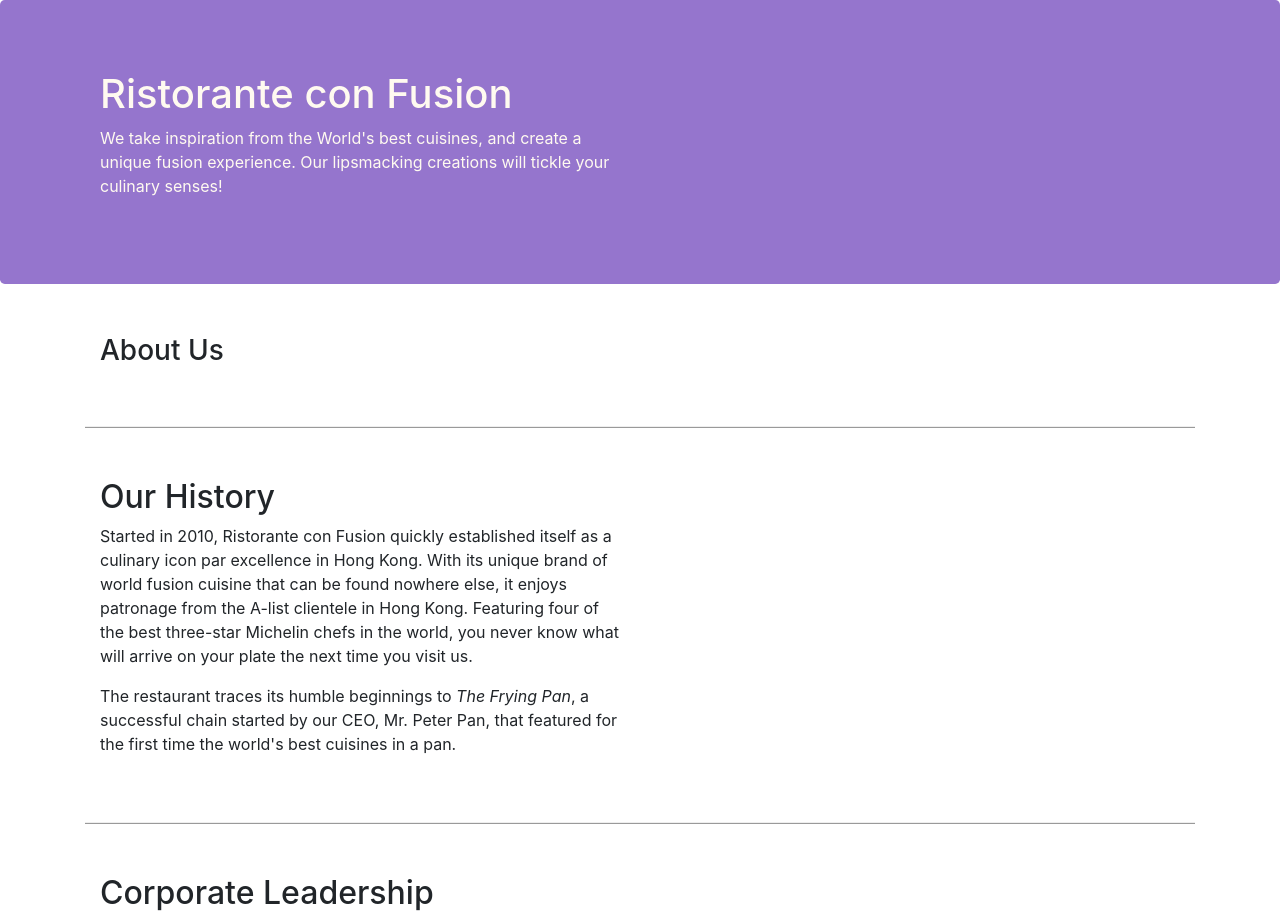
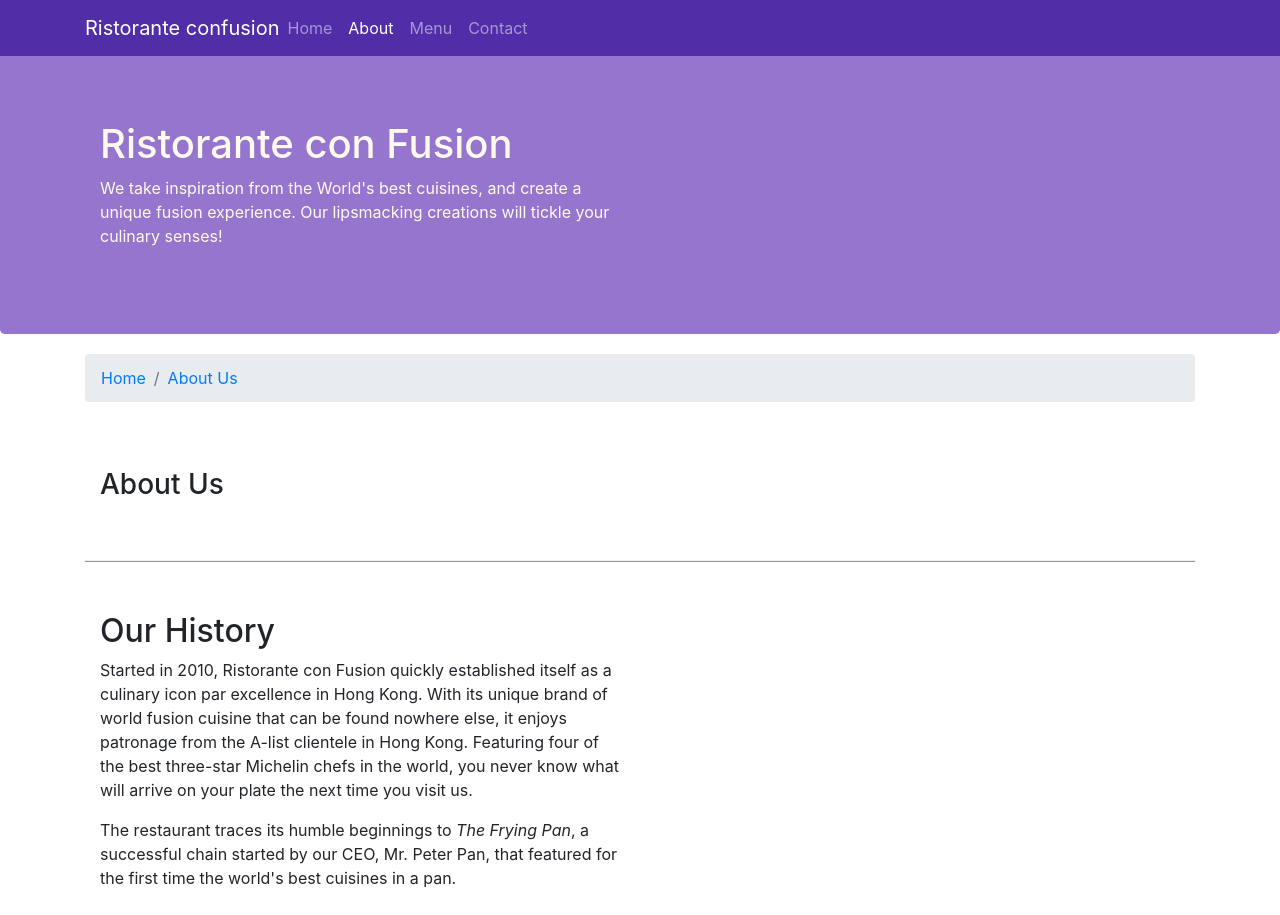
Before and after one commit to Monarene/Bootstrap-Repo-1, a website: page aboutus.html in a window 1280 px wide. Shown: the top 915 px of the page. Drawn offline with nearby package versions, Linux system fonts and the light colour scheme.

Commit message:
Navigation lesson

```diff
--- a/aboutus.html
+++ b/aboutus.html
@@ -15,6 +15,23 @@
 </head>
 
 <body>
+    <nav class="navbar navbar-dark navbar-expand-sm bg-primary fixed-top">
+        <div class="container">
+            <button class="navbar-toggler" type="button" data-toggle="collapse" data-target="#Navbar">
+                <span class="navbar-toggler-icon"></span>
+            </button>
+            <a class="navbar-brand mr-auto" href="#">Ristorante confusion</a>
+            <div class="collapse navbar-collapse" id="Navbar">
+                <ul class="navbar-nav mr-auto" >
+                    <li class="nav-item"><a class="nav-link" href="index.html">Home</a></li>
+                    <li class="nav-item active"><a class="nav-link" href="#">About</a></li>
+                    <li class="nav-item"><a class="nav-link" href="#">Menu</a></li>
+                    <li class="nav-item"><a class="nav-link" href="#">Contact</a></li>
+                </ul>
+            </div>
+
+        </div>
+    </nav>
 
     <header class="jumbotron">
         <div class="container">
@@ -30,6 +47,10 @@
     </header>
 
     <div class="container">
+        <ol class="col-12 breadcrumb">
+            <li class="breadcrumb-item"><a href="index.html">Home</a></li>
+            <li class="breadcrumb-item active"><a href="#">About Us</a></li>
+        </ol>
 
         <div class="row row-content">
             <div class="col-12 col-sm-12">
@@ -71,7 +92,7 @@
                 <div class="col-4 offset-1 col-sm-2">
                     <h5>Links</h5>
                     <ul class="list-unstyled">
-                        <li><a href="#">Home</a></li>
+                        <li><a href="index.html">Home</a></li>
                         <li><a href="#">About</a></li>
                         <li><a href="#">Menu</a></li>
                         <li><a href="#">Contact</a></li>
--- a/css/styles.css
+++ b/css/styles.css
@@ -28,3 +28,16 @@ address{
     font-size: 80%;
     color: #0f0f0f;
 }
+
+body{
+    padding: 50px 0px 0px 0px;
+    z-index: 0;
+}
+
+.navbar-dark{
+    background-color: #512DA8 !important ;
+}
+
+.breadcrumb{
+    margin-top: 20px;
+}
```
Also changed, not shown: index.html (+19 -1 lines).
